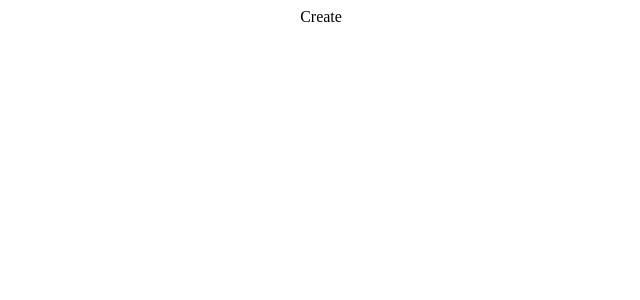
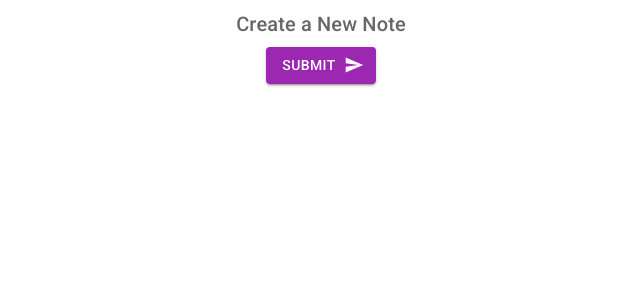
Before and after one commit to RaulLit/Material-UI-Tutorial, a React (Create React App) app: page /create in a window 1280 px wide. Shown: the top 300 px of the page, without its empty margins (319-959 px from the left). Built offline with nearby package versions, Linux system fonts and the light colour scheme.

Commit message:
button icon complete

```diff
--- a/package.json
+++ b/package.json
@@ -6,6 +6,7 @@
     "@emotion/react": "^11.11.0",
     "@emotion/styled": "^11.11.0",
     "@fontsource/roboto": "^5.0.2",
+    "@mui/icons-material": "^5.11.16",
     "@mui/material": "^5.13.3",
     "@testing-library/jest-dom": "^5.16.5",
     "@testing-library/react": "^13.4.0",
--- a/src/pages/Create.js
+++ b/src/pages/Create.js
@@ -1,3 +1,26 @@
+import { Typography, Button, Container } from "@mui/material";
+import SendIcon from "@mui/icons-material/Send";
+
 export const Create = () => {
-  return <div>Create</div>;
+  return (
+    <Container>
+      <Typography
+        variant="h6"
+        component="h2"
+        color="text.secondary"
+        gutterBottom
+      >
+        Create a New Note
+      </Typography>
+      <Button
+        type="submit"
+        color="secondary"
+        variant="contained"
+        onClick={() => console.log("Clicked")}
+        endIcon={<SendIcon />}
+      >
+        Submit
+      </Button>
+    </Container>
+  );
 };
```
Also changed, not shown: 1 other file (tests, documents, lock files or other folders).
